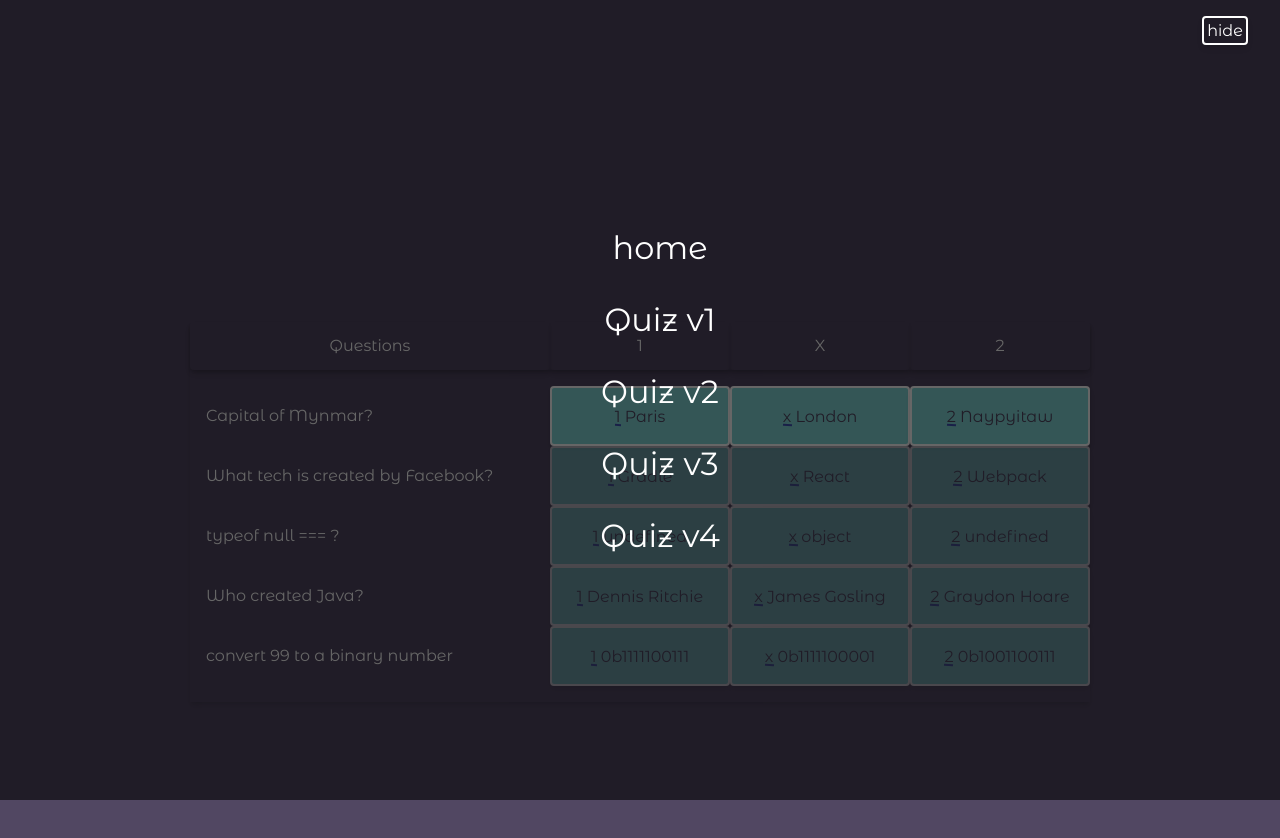
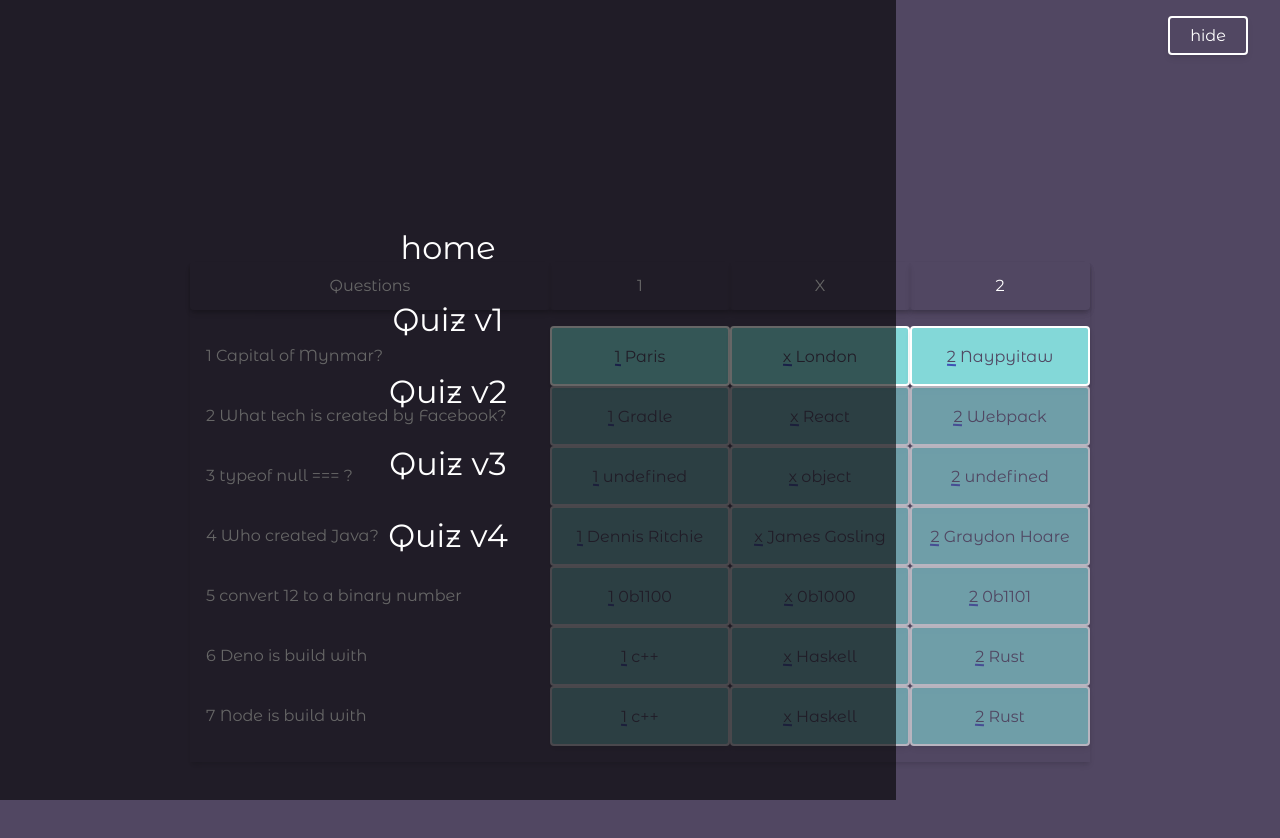
Before and after one commit to masiuciszek/Typescript-NodeJS, a React (Create React App) app: page /q2 in a window 1280 px wide. Both pictures are taken after a click on the button "menu". Shown: the top 838 px of the page. Built offline with nearby package versions, Linux system fonts and the light colour scheme.

Commit message:
feat: with some smaller design fixes

```diff
--- a/src/components/layout/nav-list.tsx
+++ b/src/components/layout/nav-list.tsx
@@ -18,12 +18,16 @@ const navListStyles = css`
   flex-direction: column;
   justify-content: center;
   align-items: center;
+  padding: 0;
   li {
     margin-bottom: 1rem;
     font-size: 2rem;
     a {
       color: ${colors.text};
     }
+  }
+  @media (min-width: 500px) {
+    width: 70%;
   }
 `
 interface Props {
@@ -33,9 +37,9 @@ const NavList: FC<Props> = ({ className }) => {
   return (
     <motion.ul
       className={cx(navListStyles, className)}
-      initial={{ opacity: 0, y: -1000 }}
-      animate={{ opacity: 1, y: 0 }}
-      exit={{ opacity: 0, y: -1000 }}
+      initial={{ opacity: 0, x: -1000 }}
+      animate={{ opacity: 1, x: 0 }}
+      exit={{ opacity: 0, x: -1000 }}
       transition={{ damping: 3, stiffness: 59 }}
     >
       <motion.li whileHover={{ scale: 1.1 }}>
--- a/src/components/layout/nav.tsx
+++ b/src/components/layout/nav.tsx
@@ -12,11 +12,12 @@ const NavStyles = styled.nav`
 
 const NavButton = styled.button`
   ${resetBtnStyles};
-
+  padding: 0.5rem;
   z-index: 5;
   position: fixed;
   top: 1rem;
   right: 2rem;
+  width: 5rem;
 `
 
 export const Nav = () => {
--- a/src/components/quiz-vs2/data.ts
+++ b/src/components/quiz-vs2/data.ts
@@ -37,11 +37,29 @@ export const questions = [
   },
   {
     id: 4,
-    question: "convert 99 to a binary number",
+    question: "convert 12 to a binary number",
     answers: [
-      { text: "0b1111100111", prefix: "1", isCorrect: true },
-      { text: "0b1111100001", prefix: "x", isCorrect: false },
-      { text: "0b1001100111", prefix: "2", isCorrect: false },
+      { text: "0b1100", prefix: "1", isCorrect: true },
+      { text: "0b1000", prefix: "x", isCorrect: false },
+      { text: "0b1101", prefix: "2", isCorrect: false },
+    ],
+  },
+  {
+    id: 5,
+    question: "Deno is build with",
+    answers: [
+      { text: "c++", prefix: "1", isCorrect: false },
+      { text: "Haskell", prefix: "x", isCorrect: false },
+      { text: "Rust", prefix: "2", isCorrect: true },
+    ],
+  },
+  {
+    id: 6,
+    question: "Node is build with",
+    answers: [
+      { text: "c++", prefix: "1", isCorrect: true },
+      { text: "Haskell", prefix: "x", isCorrect: false },
+      { text: "Rust", prefix: "2", isCorrect: false },
     ],
   },
 ]
--- a/src/components/quiz-vs2/final-message.tsx
+++ b/src/components/quiz-vs2/final-message.tsx
@@ -41,6 +41,10 @@ const messageStyles = css`
     align-items: center;
     flex-flow: column wrap;
     color: ${colors.bg};
+    max-width: 18rem;
+    @media (min-width: 500px) {
+      max-width: 45rem;
+    }
     p {
       font-size: 2rem;
     }
@@ -65,6 +69,15 @@ const messageStyles = css`
       display: flex;
       justify-content: space-evenly;
       padding: 0.5em;
+      @media (max-width: 500px) {
+        flex-flow: column wrap;
+        button,
+        a {
+          width: 100%;
+          text-align: center;
+          display: block;
+        }
+      }
     }
   }
 `
--- a/src/components/quiz-vs2/my-stats-dialog.tsx
+++ b/src/components/quiz-vs2/my-stats-dialog.tsx
@@ -1,4 +1,5 @@
 import { css } from "@emotion/css"
+import styled from "@emotion/styled"
 import { motion } from "framer-motion"
 import { colors, resetBtnStyles } from "../../styles/common"
 import { Fade } from "../common/fade"
@@ -34,40 +35,43 @@ const styles = css`
   align-items: center;
   flex-flow: column wrap;
   z-index: 3;
-  ul {
+`
+
+const StatsList = styled(motion.ul)`
+  padding: 1rem;
   position: relative;
+  .wrapper {
     background-color: ${colors.bg};
-    padding: 1rem 2rem;
+    display: grid;
+    grid-template-columns: 1fr;
+    padding: 2rem;
     border-radius: 4px;
-    display: flex;
-    flex-flow: column wrap;
-    li {
     font-size: 1.2em;
-      display: flex;
-      justify-content: space-between;
-      flex-flow: column wrap;
+    width: 35rem;
+    @media (max-width: 600px) {
+      max-width: 20rem;
+      max-height: 28rem;
+      overflow: scroll;
+    }
+  }
   p {
-        max-width: 14rem;
     span {
       color: ${colors.accent};
       text-shadow: 1px 1px ${colors.primary};
       margin-left: 0.3rem;
     }
   }
-      @media (min-width: 550px) {
-        flex-flow: row wrap;
-      }
+
   &:not(:last-child) {
     border-bottom: 1px solid ${colors.accent};
-      }
   }
   .exit-btn {
     ${resetBtnStyles};
     background-color: ${colors.accent};
     color: ${colors.bg};
     position: absolute;
-      top: -1rem;
-      right: -0.5rem;
+    top: -0.3rem;
+    right: 0.5rem;
     height: 2.5rem;
     width: 2.5rem;
     border: none;
@@ -76,7 +80,6 @@ const styles = css`
     display: flex;
     align-items: center;
     justify-content: center;
-    }
   }
 `
 
@@ -88,24 +91,23 @@ const MyStatsModal = ({ answeredQuestions, isMyStatsModalOpen, closeMyStatsModal
 
   return (
     <Fade isAnimated={isMyStatsModalOpen} className={styles}>
-      <motion.ul initial={{ opacity: 0 }} animate={{ opacity: 1 }} exit={{ opacity: 0 }} layout>
-        {answeredQuestions.map(({ id, prefix }) => {
-          console.log({ id, prefix })
-          return (
+      <StatsList initial={{ opacity: 0 }} animate={{ opacity: 1 }} exit={{ opacity: 0 }} layout>
+        <li className="wrapper">
+          {answeredQuestions.map(({ id, prefix }) => (
             <li key={id}>
               <p>{getQuestionRelatedToYourAnswer(id)?.question}</p>
               <p>
                 <span>You answered:</span> {prefix}
               </p>
             </li>
-          )
-        })}
+          ))}
           <li>
             <button className="exit-btn" type="button" onClick={closeMyStatsModal}>
               &#xd7;
             </button>
           </li>
-      </motion.ul>
+        </li>
+      </StatsList>
     </Fade>
   )
 }
--- a/src/components/quiz-vs2/question-item.tsx
+++ b/src/components/quiz-vs2/question-item.tsx
@@ -14,7 +14,9 @@ export const QuestionItem: FC<Props> = ({ isModalOpen, currentQuestion, dispatch
     {questions.map(({ question, id, answers }) => (
       <li key={id}>
         <Cell>
-          <p>{question}</p>
+          <p>
+            {id + 1} {question}
+          </p>
         </Cell>
         <Cell>
           {answers.map(({ text, prefix, isCorrect }) => (
--- a/src/components/quiz-vs2/styles.tsx
+++ b/src/components/quiz-vs2/styles.tsx
@@ -88,4 +88,9 @@ export const ButtonWrapper = styled(motion.div)`
   max-width: 30rem;
   display: flex;
   justify-content: space-between;
+  @media (max-width: 600px) {
+    button {
+      font-size: 0.8rem;
+    }
+  }
 `
```
Lines whose indentation alone changed are shown as unchanged.
